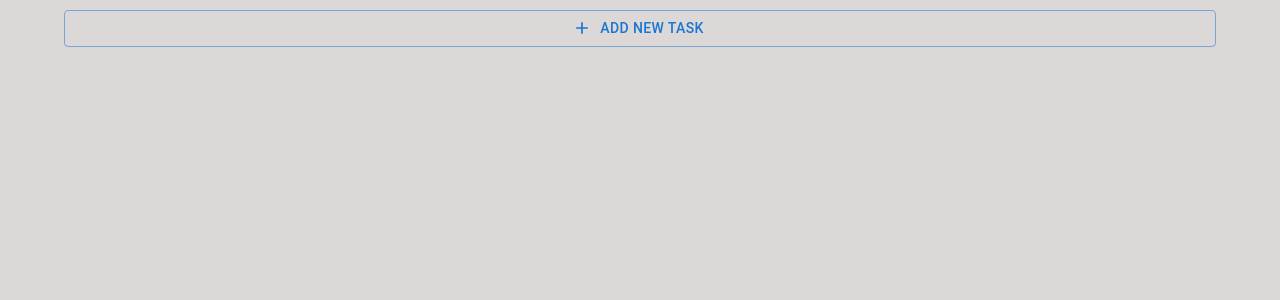
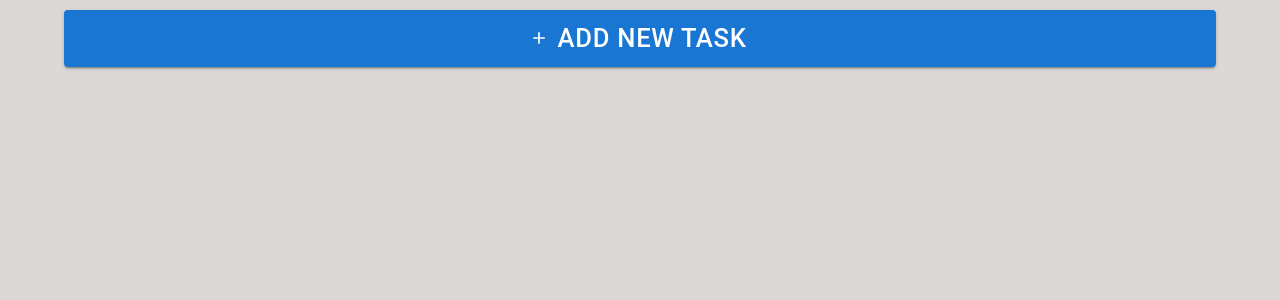
Before and after one commit to muhammad-nabih/AdvacedTodoList, a React (Create React App) app: page / in a window 1280 px wide. Shown: the top 300 px of the page. Built offline with nearby package versions, Linux system fonts and the light colour scheme.

Commit message:
make Edit on the add task button

```diff
--- a/src/components/AddTask/AddTask.js
+++ b/src/components/AddTask/AddTask.js
@@ -77,7 +77,8 @@
     >
       <Button
         fullWidth
-        variant="outlined"
+        variant="contained"
+        style={{fontSize:"1.6rem"}}
         startIcon={<AddIcon />}
         onClick={handleClickOpen}
       >
```
